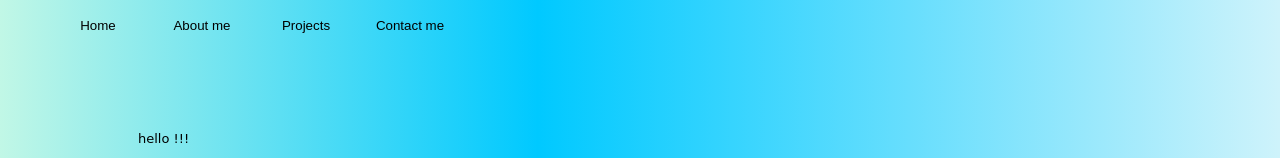
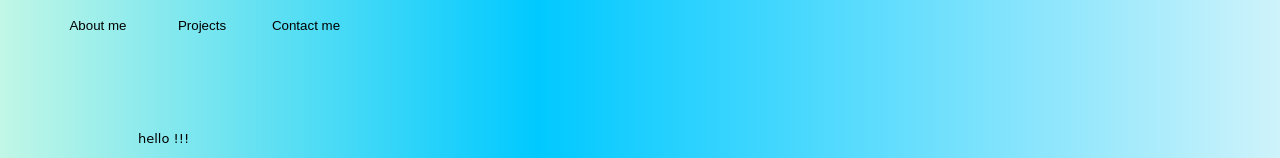
Before and after one commit to thanish2806/my-prtfolio, a plain HTML site: page index.html in a window 1280 px wide. Shown: the top 158 px of the page. Drawn offline with Linux system fonts and the light colour scheme; a web font is replaced by a local one.

Commit message:
Update index.html

```diff
--- a/index.html
+++ b/index.html
@@ -18,7 +18,7 @@
     <header>
         <div class="navigat">
             <nav class="navigation">
-                <ul><a href="index.html"><button>Home</button></a>
+                <ul>
                     <a  href="aboutme.html"><button>About me</button></a>
                     <a  href="projects.html"><button>Projects</button></a>
                     <a  href="contactme.html"><button>Contact me</button></a>
```
